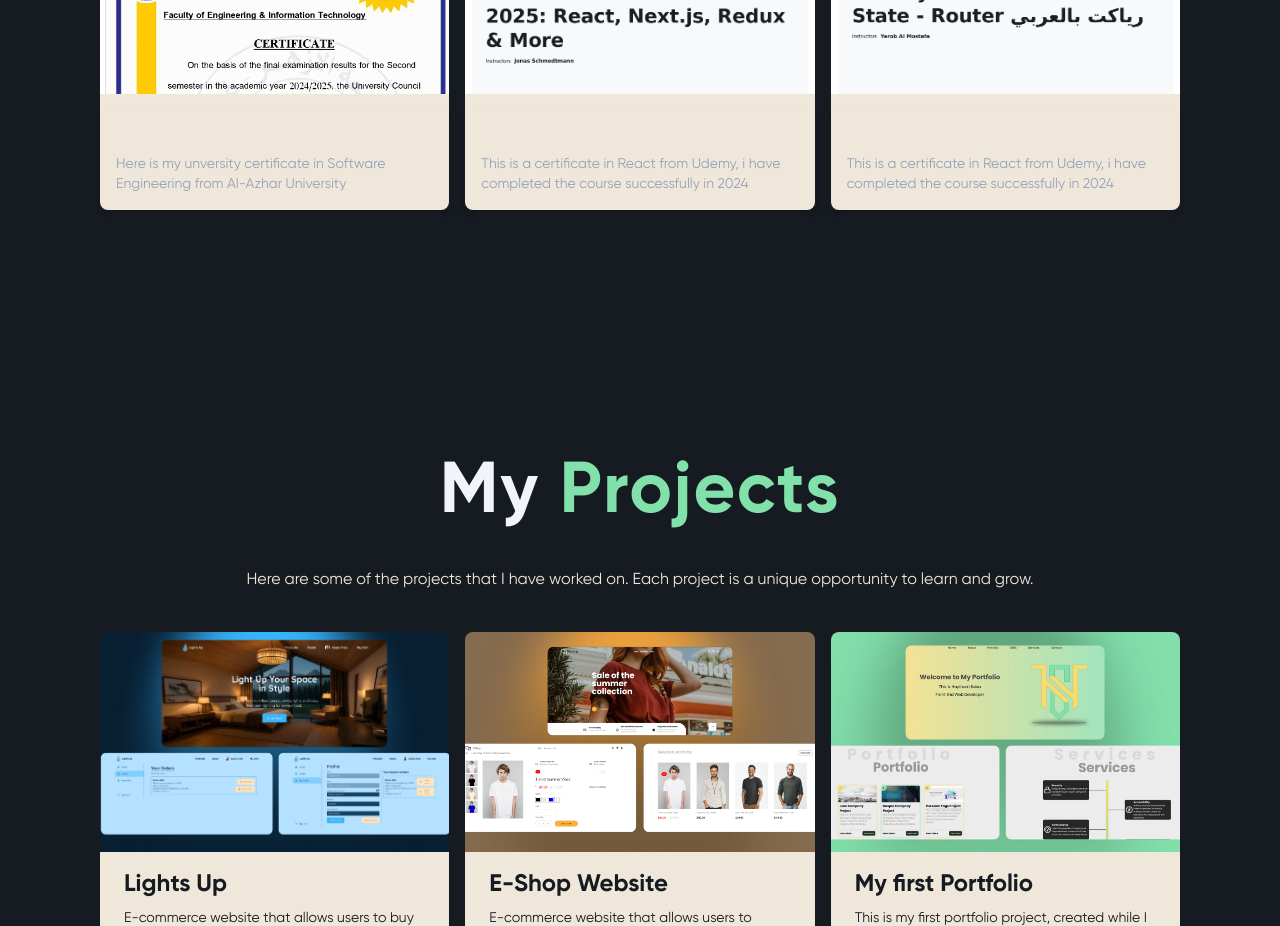
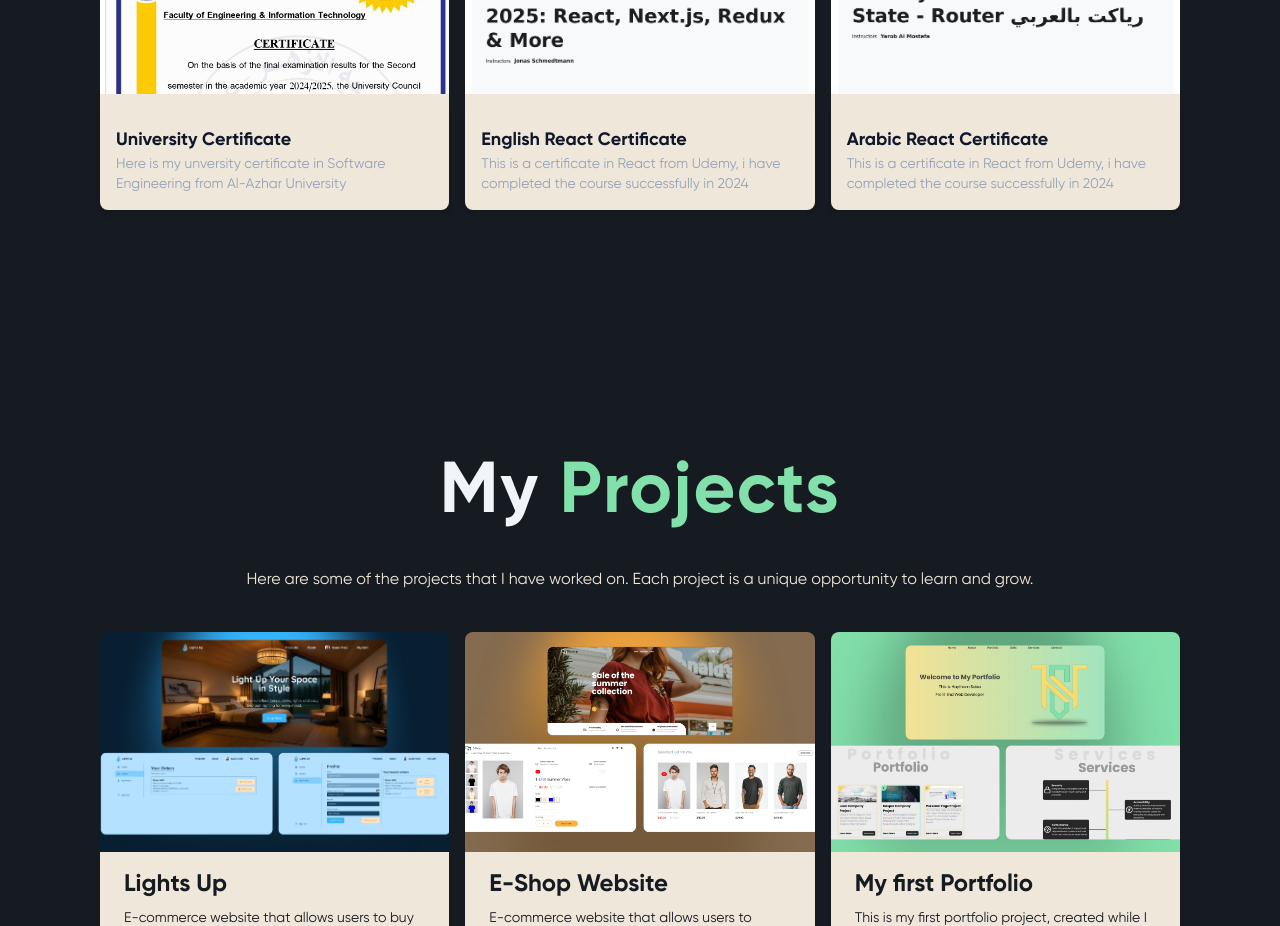
Before and after one commit to HaythamSaba/reactPortfolio, a React (Vite) app: page / in a window 1280 px wide. Shown: the part 2000-2926 px from the top of the page. Built offline with nearby package versions, Linux system fonts and the light colour scheme.

Commit message:
Update website edits

```diff
--- a/src/components/Certificates.jsx
+++ b/src/components/Certificates.jsx
@@ -37,7 +37,7 @@
               ></div>
 
               <div key={index} className="p-4 shadow-md">
-                <h3 className="text-lg font-semibold ">{certificate.name}</h3>
+                <h3 className="text-lg font-semibold text-slate-900">{certificate.name}</h3>
                 <p className="text-sm text-slate-400">
                   {certificate.description}
                 </p>
```
